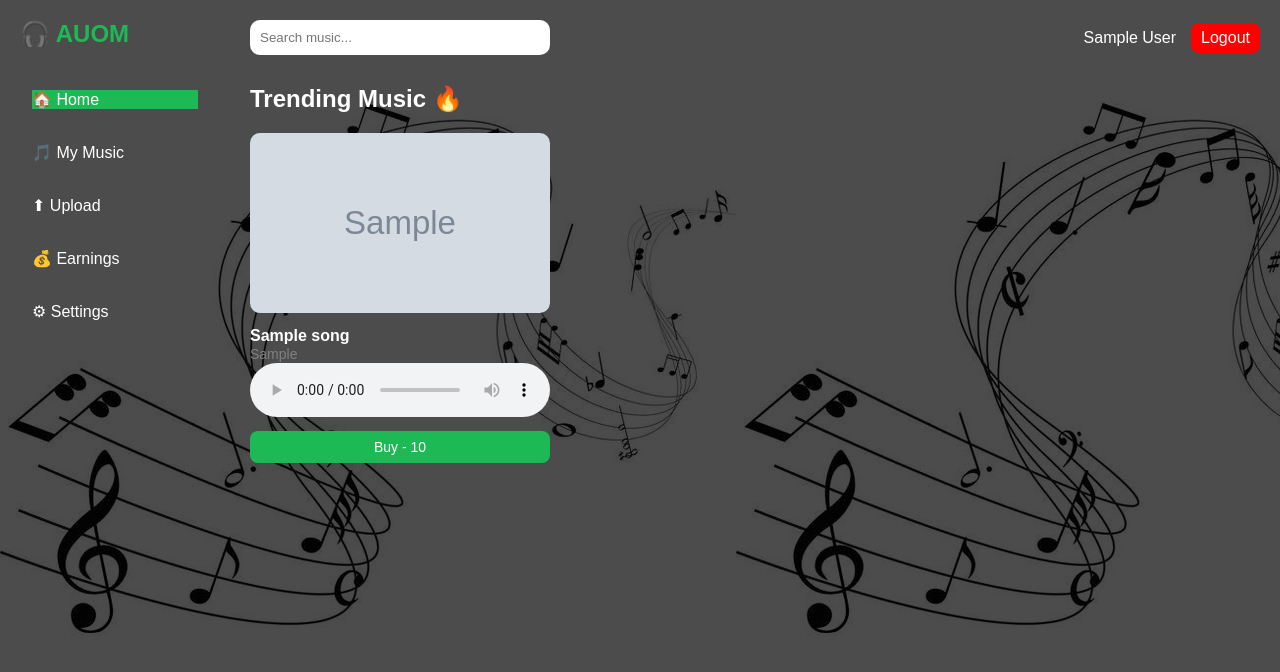
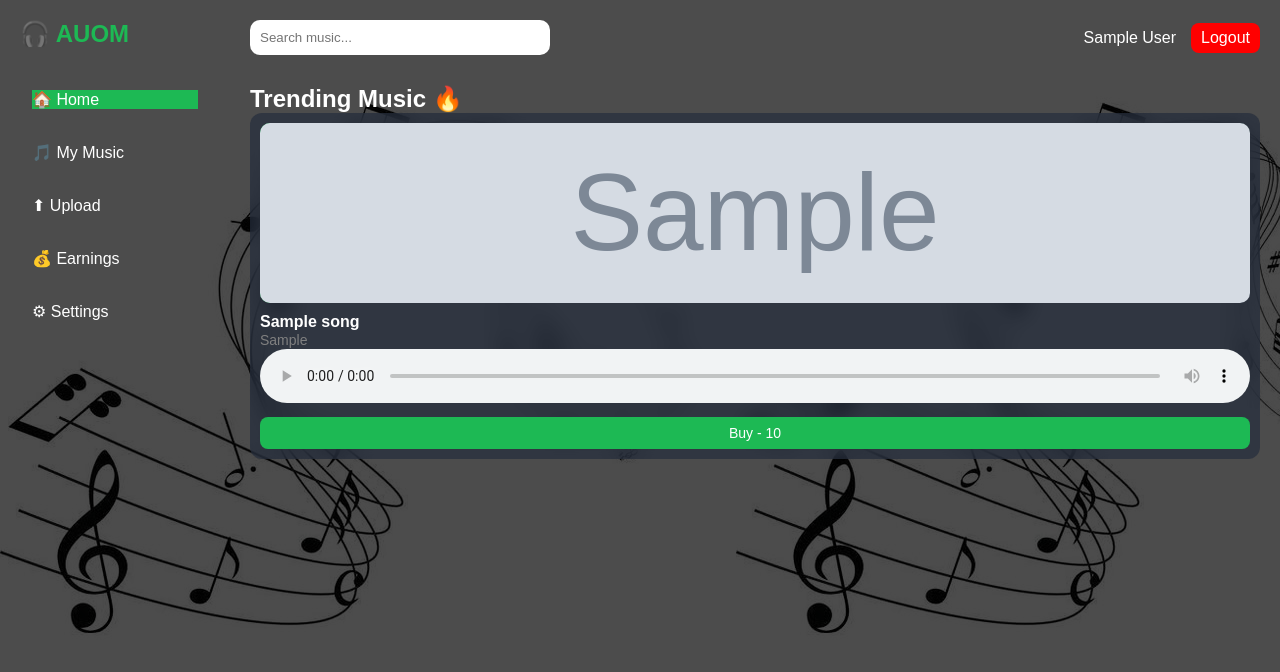
Before and after one commit to africanunionofmusic-dotcom/civic, a PHP site: page /dashboard.php in a window 1280 px wide. Shown: the top 672 px of the page. Run offline with PHP 8.4, Linux system fonts and the light colour scheme; the visitor is signed in with stand-in values (Sample User, id 1); tables that the repository leaves empty or names only in its code hold one stand-in row (values such as "Sample post"); grey boxes marked "Sample" are stand-in pictures.

Commit message:
dispaly commit

```diff
--- a/dashboard.css
+++ b/dashboard.css
@@ -9,6 +9,7 @@ body {
   background-image: linear-gradient(rgba(0,0,0,0.7), rgba(0,0,0,0.7)),
               url("images/music.jpg");
   color: white;
+  overflow-x: hidden;
 }
 
 .dashboard {
@@ -57,9 +58,10 @@ body {
 
 /* Main */
 .main {
-  margin-left: 230px;   /* 🔥 pushes content away */
+  margin-left: 230px;
   width: calc(100% - 230px);
   padding: 20px;
+  overflow-x: hidden; /* 🔥 stops grid from pushing out */
 }
 
 /* Topbar */
@@ -97,14 +99,18 @@ body {
 
 .music-grid {
   display: grid;
-  grid-template-columns: repeat(4, 1fr);
+  grid-template-columns: repeat(auto-fit, minmax(220px, 1fr));
   gap: 20px;
-  margin-top: 20px;
+  justify-content: center;
 }
 
 .music-card {
   width: 100%; /* Let the grid control the width */
   cursor: pointer;
+  background: rgba(30, 41, 59, 0.6);
+  backdrop-filter: blur(10px);
+  padding: 10px;
+  border-radius: 12px;
   transition: transform 0.2s; /* Optional: makes it feel more "pro" */
 }
 
@@ -127,6 +133,15 @@ body {
 .music-card span {
   color: gray;
   font-size: 14px;
+}
+
+.music-card audio {
+  width: 100%;
+}
+
+.music-card img {
+  width: 100%;
+  display: block;
 }
 .buy-btn {
   display: block;
```
